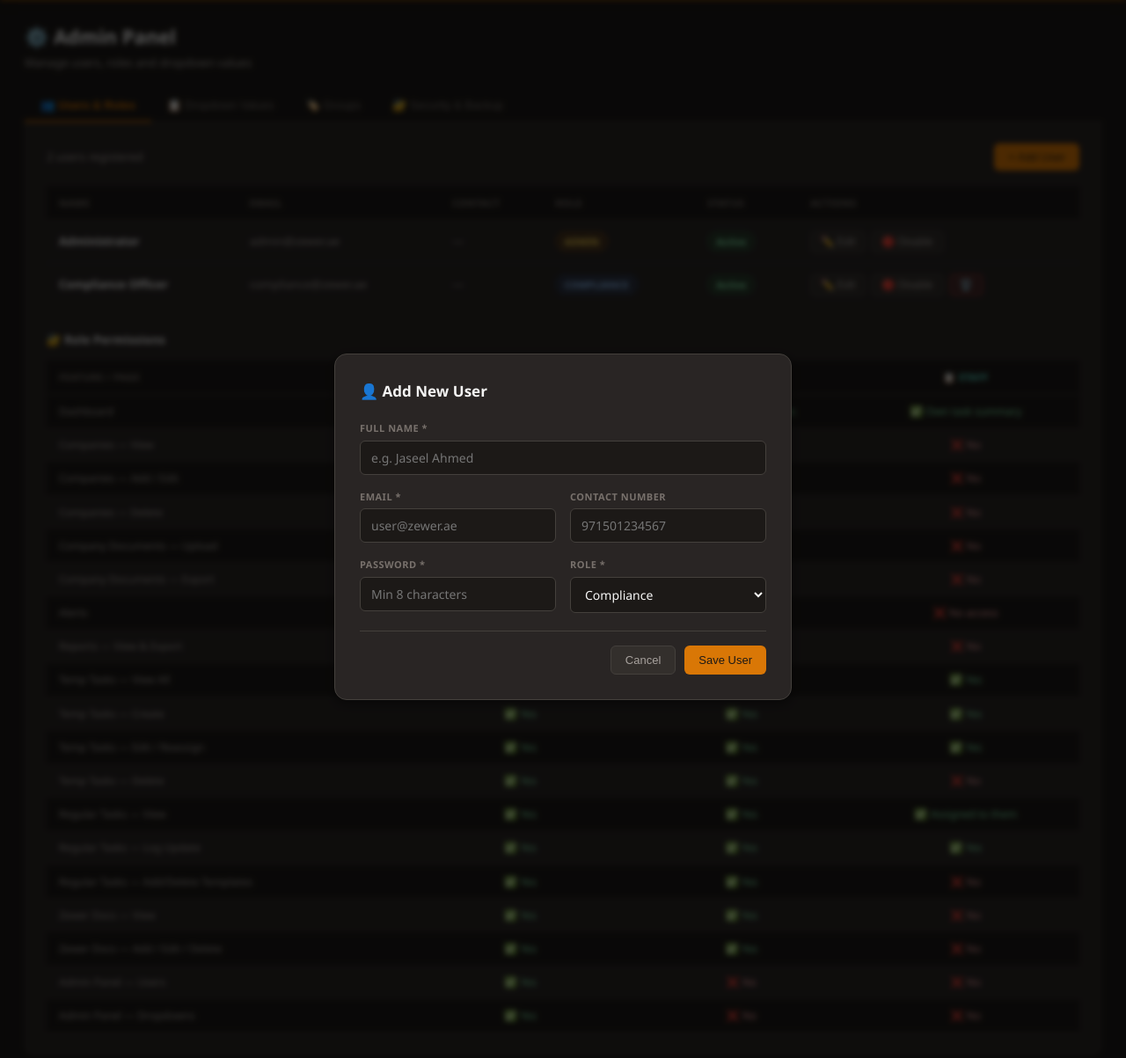
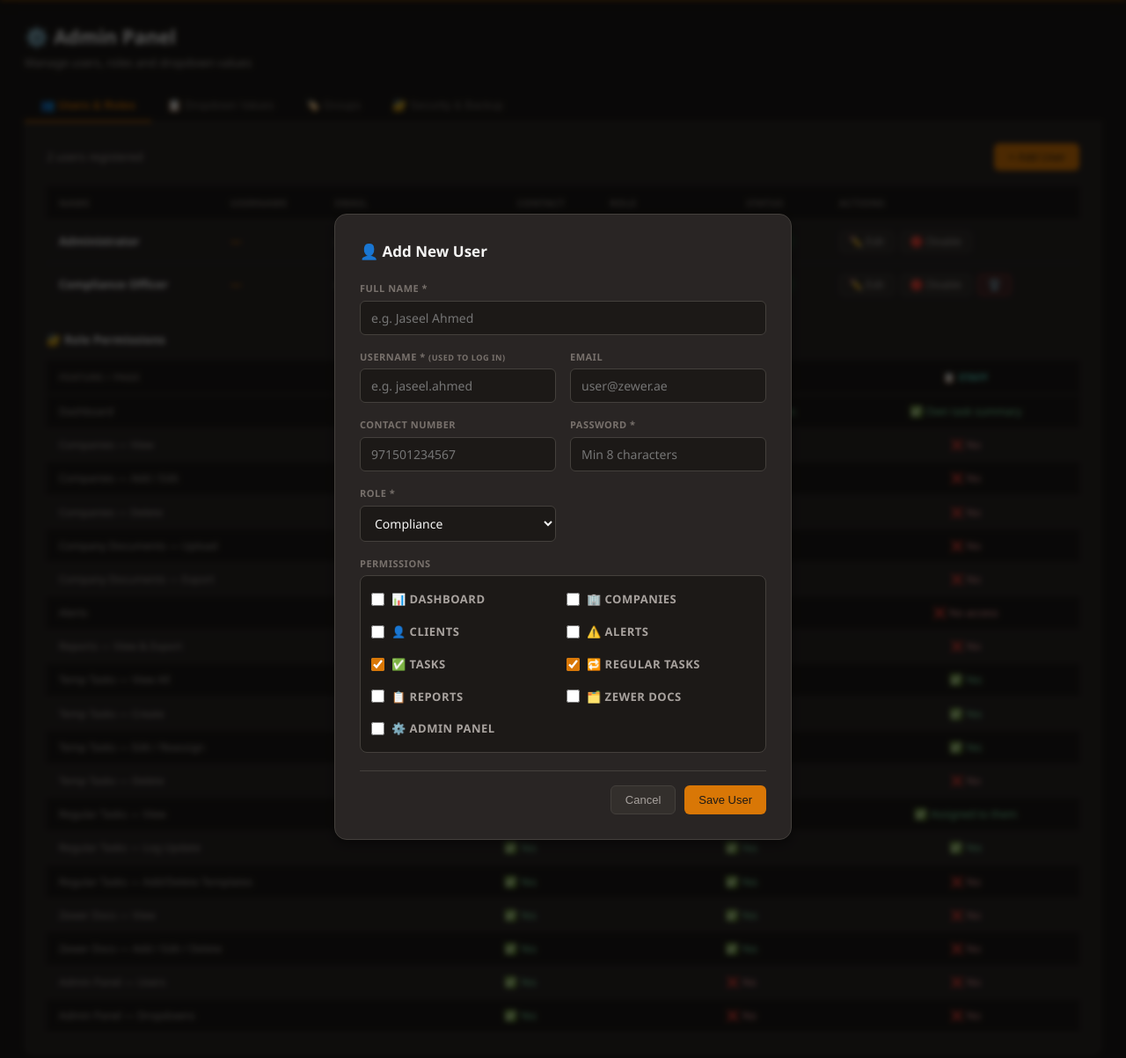
Before and after one commit to Zewer123/CRM, a Flask app: page /settings in a window 1280 px wide, after a click on "+ Add User". Shown: the part 62-1265 px from the top of the page at 88% size. Run offline with Flask 3, Linux system fonts and the light colour scheme; the visitor is signed in with stand-in values (Sample User, id 1); data comes from the database, SQL or seed files in the repository; some libraries are stand-ins or nearby versions.

Commit message:
feat: username field, permission checkboxes per user in admin panel

```diff
--- a/templates/settings.html
+++ b/templates/settings.html
@@ -29,6 +29,7 @@
       <thead>
         <tr>
           <th>Name</th>
+          <th>Username</th>
           <th>Email</th>
           <th>Contact</th>
           <th>Role</th>
@@ -40,6 +41,7 @@
         {% for u in users %}
         <tr>
           <td style="font-weight:600;color:var(--text);">{{ u.name }}</td>
+          <td style="font-weight:600;color:var(--primary);">{{ u.username or '—' }}</td>
           <td style="color:var(--text-muted);">{{ u.email }}</td>
           <td style="color:var(--text-muted);">{{ u.contact_number or '—' }}</td>
           <td>
@@ -52,7 +54,7 @@
           </td>
           <td>
             <div style="display:flex;gap:6px;flex-wrap:wrap;">
-              <button class="btn btn-ghost btn-sm" onclick="editUser({{ u.id }}, '{{ u.name }}', '{{ u.email }}', '{{ u.role }}', '{{ u.contact_number or '' }}')">✏️ Edit</button>
+              <button class="btn btn-ghost btn-sm" onclick="editUser({{ u.id }}, '{{ u.name|e }}', '{{ u.email|e }}', '{{ u.role }}', '{{ (u.contact_number or '')|e }}', '{{ (u.username or '')|e }}', '{{ (u.permissions or '')|e }}')">✏️ Edit</button>
               <button class="btn btn-ghost btn-sm" onclick="toggleUser({{ u.id }}, {{ u.is_active }})">
                 {{ '🔴 Disable' if u.is_active else '🟢 Enable' }}
               </button>
@@ -156,7 +158,11 @@
         <input type="text" id="uName" placeholder="e.g. Jaseel Ahmed">
       </div>
       <div class="form-group">
-        <label>Email *</label>
+        <label>Username * <small style="color:var(--text-dim);">(used to log in)</small></label>
+        <input type="text" id="uUsername" placeholder="e.g. jaseel.ahmed" autocomplete="off">
+      </div>
+      <div class="form-group">
+        <label>Email</label>
         <input type="email" id="uEmail" placeholder="user@zewer.ae">
       </div>
       <div class="form-group">
@@ -169,11 +175,16 @@
       </div>
       <div class="form-group">
         <label>Role *</label>
-        <select id="uRole">
+        <select id="uRole" onchange="setDefaultPerms(this.value,'add')">
           <option value="compliance">Compliance</option>
           <option value="staff">Staff</option>
           <option value="admin">Admin</option>
         </select>
+      </div>
+      <div class="form-group form-full">
+        <label>Permissions</label>
+        <div id="uPermsBox" style="background:var(--surface2);border:1px solid var(--border);border-radius:8px;padding:12px;display:grid;grid-template-columns:1fr 1fr;gap:8px;">
+        </div>
       </div>
     </div>
     <div class="modal-actions">
@@ -194,7 +205,11 @@
         <input type="text" id="editUName">
       </div>
       <div class="form-group">
-        <label>Email *</label>
+        <label>Username * <small style="color:var(--text-dim);">(used to log in)</small></label>
+        <input type="text" id="editUUsername" autocomplete="off">
+      </div>
+      <div class="form-group">
+        <label>Email</label>
         <input type="email" id="editUEmail">
       </div>
       <div class="form-group">
@@ -207,11 +222,16 @@
       </div>
       <div class="form-group">
         <label>Role</label>
-        <select id="editURole">
+        <select id="editURole" onchange="setDefaultPerms(this.value,'edit')">
           <option value="compliance">Compliance</option>
           <option value="staff">Staff</option>
           <option value="admin">Admin</option>
         </select>
+      </div>
+      <div class="form-group form-full">
+        <label>Permissions</label>
+        <div id="editUPermsBox" style="background:var(--surface2);border:1px solid var(--border);border-radius:8px;padding:12px;display:grid;grid-template-columns:1fr 1fr;gap:8px;">
+        </div>
       </div>
     </div>
     <div class="modal-actions">
@@ -384,38 +404,71 @@ function saveActionPassword() {
   });
 }
 
+// PERMISSIONS SYSTEM
+const ALL_PERMS = [["dashboard", "\ud83d\udcca Dashboard"], ["companies", "\ud83c\udfe2 Companies"], ["clients", "\ud83d\udc64 Clients"], ["alerts", "\u26a0\ufe0f Alerts"], ["tasks", "\u2705 Tasks"], ["regular_tasks", "\ud83d\udd01 Regular Tasks"], ["reports", "\ud83d\udccb Reports"], ["zewer_docs", "\ud83d\uddc2\ufe0f Zewer Docs"], ["admin_panel", "\u2699\ufe0f Admin Panel"]];
+const ROLE_DEFAULTS = {"admin": ["dashboard", "companies", "clients", "alerts", "tasks", "regular_tasks", "reports", "zewer_docs", "admin_panel"], "compliance": ["dashboard", "companies", "clients", "alerts", "tasks", "regular_tasks", "reports", "zewer_docs"], "staff": ["tasks", "regular_tasks"]};
+
+function renderPerms(boxId, checkedList) {
+  const box = document.getElementById(boxId);
+  box.innerHTML = ALL_PERMS.map(([key, label]) => `
+    <label style="display:flex;align-items:center;gap:8px;font-size:13px;color:var(--text-muted);cursor:pointer;padding:4px 0;">
+      <input type="checkbox" name="perm_${key}" value="${key}" ${checkedList.includes(key)?'checked':''}
+        style="width:15px;height:15px;accent-color:var(--primary);cursor:pointer;">
+      ${label}
+    </label>`).join('');
+}
+
+function getCheckedPerms(boxId) {
+  return Array.from(document.getElementById(boxId).querySelectorAll('input[type=checkbox]:checked'))
+    .map(cb => cb.value).join(',');
+}
+
+function setDefaultPerms(role, mode) {
+  const boxId = mode === 'add' ? 'uPermsBox' : 'editUPermsBox';
+  renderPerms(boxId, ROLE_DEFAULTS[role] || []);
+}
+
 // ADD USER
 function saveUser() {
+  const username = document.getElementById('uUsername').value.trim().toLowerCase();
+  if (!username) { alert('Username is required'); return; }
   const data = {
+    username,
     name: document.getElementById('uName').value.trim(),
     email: document.getElementById('uEmail').value.trim(),
     contact_number: document.getElementById('uContact').value.trim(),
     password: document.getElementById('uPassword').value,
     role: document.getElementById('uRole').value,
+    permissions: getCheckedPerms('uPermsBox'),
   };
-  if (!data.name || !data.email || !data.password) { alert('Name, email and password are required'); return; }
+  if (!data.name || !data.password) { alert('Name, username and password are required'); return; }
   fetch('/api/user/add', { method:'POST', headers:{'Content-Type':'application/json'}, body:JSON.stringify(data) })
     .then(r=>r.json()).then(d => { if(d.success) location.reload(); else alert('Error: '+d.error); });
 }
 
 // EDIT USER
-function editUser(id, name, email, role, contact) {
+function editUser(id, name, email, role, contact, username, permissions) {
   document.getElementById('editUserId').value = id;
   document.getElementById('editUName').value = name;
+  document.getElementById('editUUsername').value = username || '';
   document.getElementById('editUEmail').value = email;
   document.getElementById('editURole').value = role;
   document.getElementById('editUContact').value = contact;
   document.getElementById('editUPassword').value = '';
+  const perms = permissions ? permissions.split(',').filter(Boolean) : (ROLE_DEFAULTS[role] || []);
+  renderPerms('editUPermsBox', perms);
   openModal('editUserModal');
 }
 function saveEditUser() {
   const id = document.getElementById('editUserId').value;
   const data = {
+    username: document.getElementById('editUUsername').value.trim().toLowerCase(),
     name: document.getElementById('editUName').value.trim(),
     email: document.getElementById('editUEmail').value.trim(),
     contact_number: document.getElementById('editUContact').value.trim(),
     password: document.getElementById('editUPassword').value,
     role: document.getElementById('editURole').value,
+    permissions: getCheckedPerms('editUPermsBox'),
   };
   fetch(`/api/user/${id}/edit`, { method:'POST', headers:{'Content-Type':'application/json'}, body:JSON.stringify(data) })
     .then(r=>r.json()).then(d => { if(d.success) location.reload(); else alert('Error: '+d.error); });
@@ -435,6 +488,13 @@ function deleteUser(id, name) {
 }
 
 // DROPDOWN FIELD CHANGE
+// Init add user perms box with staff defaults
+document.addEventListener('DOMContentLoaded', function() {
+  if (document.getElementById('uPermsBox')) {
+    renderPerms('uPermsBox', ROLE_DEFAULTS['staff'] || []);
+  }
+});
+
 document.getElementById('ddField').addEventListener('change', function() {
   document.getElementById('newFieldGroup').style.display = this.value === '__new__' ? 'block' : 'none';
 });
```
